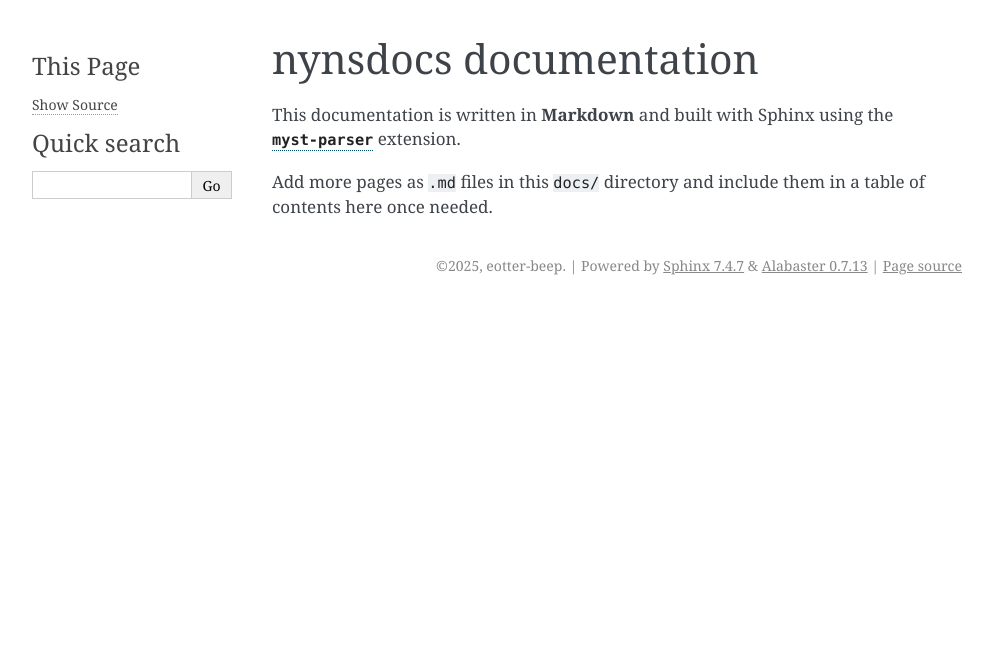
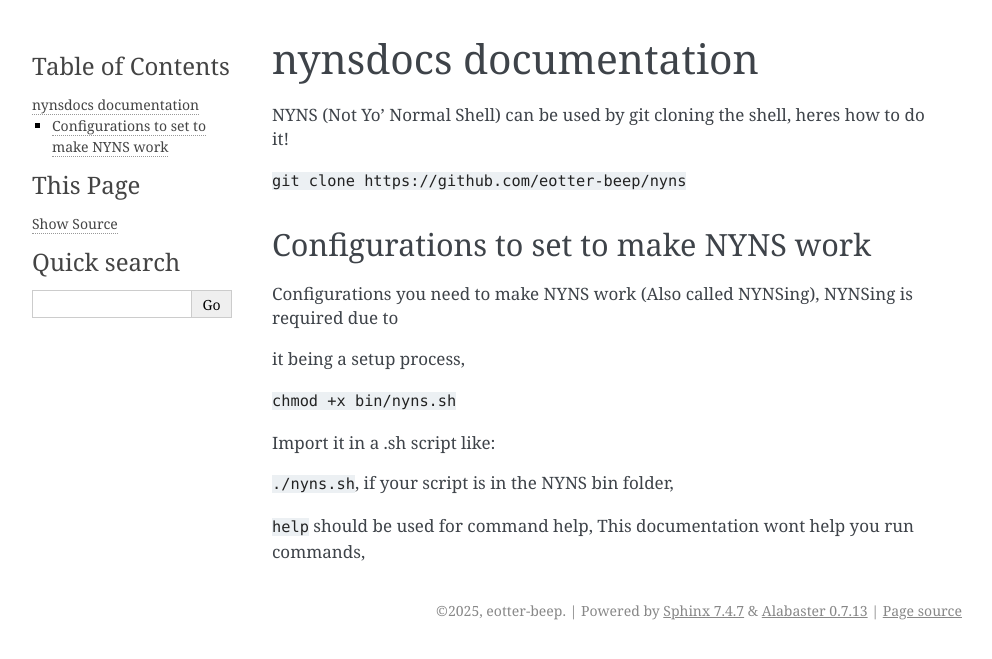
Before and after one commit to eotter-beep/nynsdocs, a Sphinx documentation site: the page built from docs/index.md, in a window 1280 px wide. Shown: the top 659 px of the page, without its empty margins (148-1140 px from the left). Built offline with Sphinx 7.4.7, drawn with Linux system fonts in a browser that asks for light colours.

Commit message:
Create the docs

```diff
--- a/docs/index.md
+++ b/docs/index.md
@@ -1,7 +1,19 @@
 # nynsdocs documentation
 
-This documentation is written in **Markdown** and built with Sphinx using the
-[`myst-parser`](https://myst-parser.readthedocs.io/) extension.
+NYNS (Not Yo' Normal Shell) can be used by git cloning the shell, heres how to do it!
 
-Add more pages as `.md` files in this `docs/` directory and include them in a
-table of contents here once needed.
+`git clone https://github.com/eotter-beep/nyns`
+
+## Configurations to set to make NYNS work
+
+Configurations you need to make NYNS work (Also called NYNSing), NYNSing is required due to
+
+it being a setup process,
+
+`chmod +x bin/nyns.sh`
+
+Import it in a .sh script like:
+
+`./nyns.sh`, if your script is in the NYNS bin folder,
+
+`help` should be used for command help, This documentation wont help you run commands,
```
